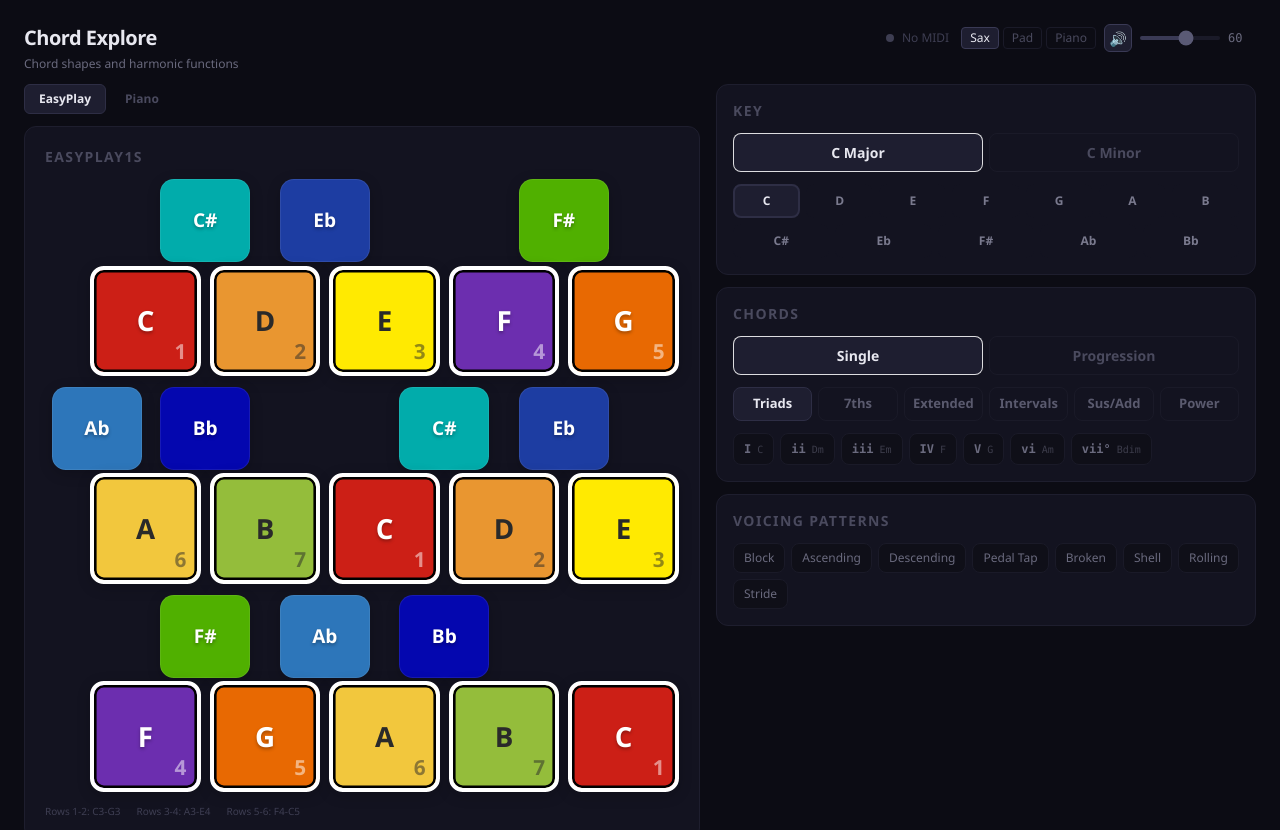
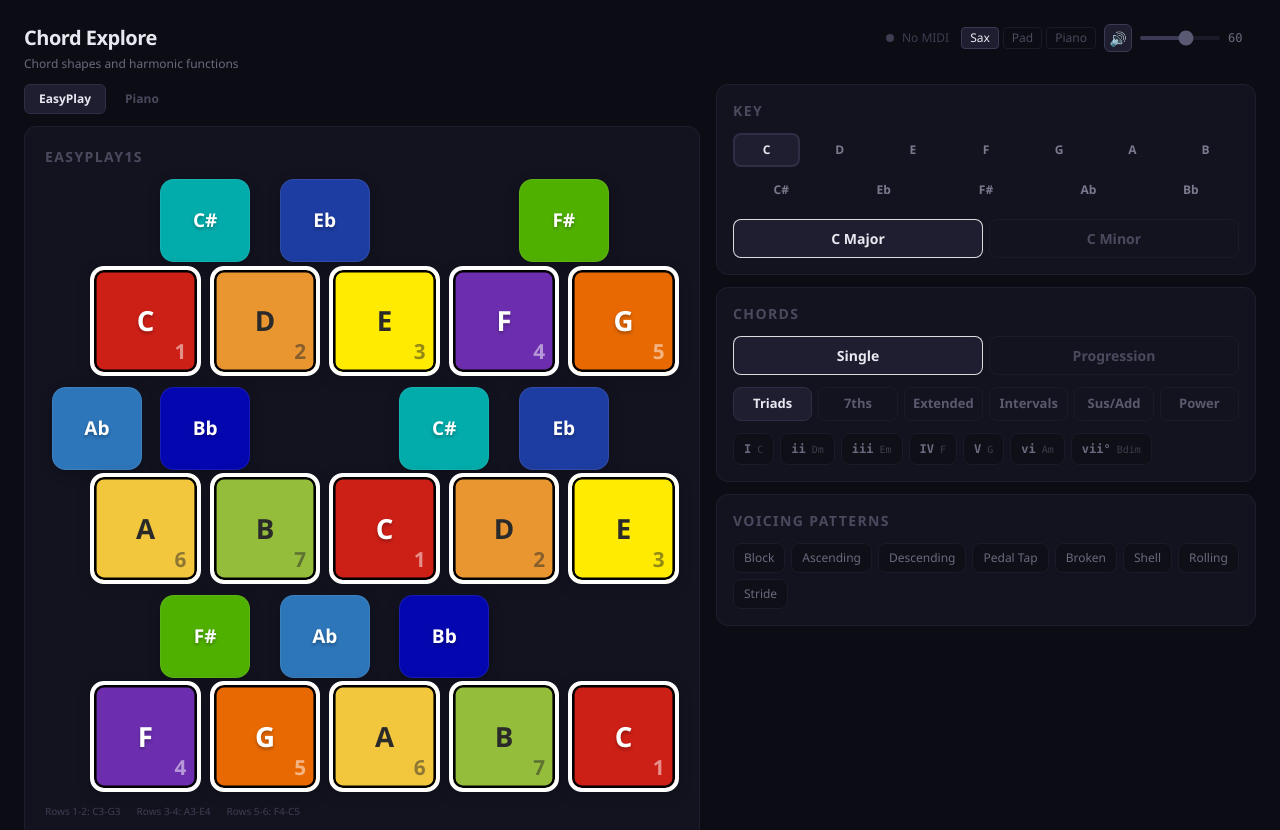
Before and after one commit to swaylenhayes/chord-explorer-easyplay, a React (Vite) app: page / in a window 1280 px wide. Shown: the top 830 px of the page. Built offline with nearby package versions, Linux system fonts and the light colour scheme.

Commit message:
fix(ui): reorder key selector rows, cap left column at 1000px max-width

```diff
--- a/src/App.tsx
+++ b/src/App.tsx
@@ -527,7 +527,7 @@ export default function App() {
       {/* Main layout: grid left, controls right */}
       <div className="px-6 pb-3 flex gap-4 flex-wrap">
         {/* Left: Keyboard view + Circle of Fifths — flex-1 so it absorbs extra width beyond the controls */}
-        <div className="flex-1 flex flex-col gap-3" style={{ minWidth: 380 }}>
+        <div className="flex-1 flex flex-col gap-3" style={{ minWidth: 380, maxWidth: 1000 }}>
           {/* View tab switcher */}
           <div className="flex gap-1">
             {(['easyplay', 'piano'] as const).map(view => (
--- a/src/components/KeySelector.tsx
+++ b/src/components/KeySelector.tsx
@@ -43,8 +43,22 @@ export default function KeySelector({
         KEY
       </div>
 
-      {/* Mode toggle — shows "{Key} Major / {Key} Minor" */}
+      {/* Row 1: Natural notes (white keys) */}
+      <div className="flex gap-1.5 mb-1.5" data-nav-group>
+        {NATURAL_NOTES.map(note => (
+          <NoteButton key={note} note={note} isActive={note === selectedKey} onClick={onKeyChange} />
+        ))}
+      </div>
+
+      {/* Row 2: Accidentals (black keys) */}
       <div className="flex gap-1.5 mb-3" data-nav-group>
+        {ACCIDENTAL_NOTES.map(note => (
+          <NoteButton key={note} note={note} isActive={note === selectedKey} onClick={onKeyChange} />
+        ))}
+      </div>
+
+      {/* Row 3: Mode toggle — shows "{Key} Major / {Key} Minor" */}
+      <div className="flex gap-1.5" data-nav-group>
         {(['major', 'minor'] as Mode[]).map(mode => {
           const isActive = selectedMode === mode;
           return (
@@ -64,20 +78,6 @@ export default function KeySelector({
           );
         })}
       </div>
-
-      {/* Row 1: Natural notes (white keys) */}
-      <div className="flex gap-1.5 mb-1.5" data-nav-group>
-        {NATURAL_NOTES.map(note => (
-          <NoteButton key={note} note={note} isActive={note === selectedKey} onClick={onKeyChange} />
-        ))}
-      </div>
-
-      {/* Row 2: Accidentals (black keys) */}
-      <div className="flex gap-1.5" data-nav-group>
-        {ACCIDENTAL_NOTES.map(note => (
-          <NoteButton key={note} note={note} isActive={note === selectedKey} onClick={onKeyChange} />
-        ))}
-      </div>
     </div>
   );
 }
```
